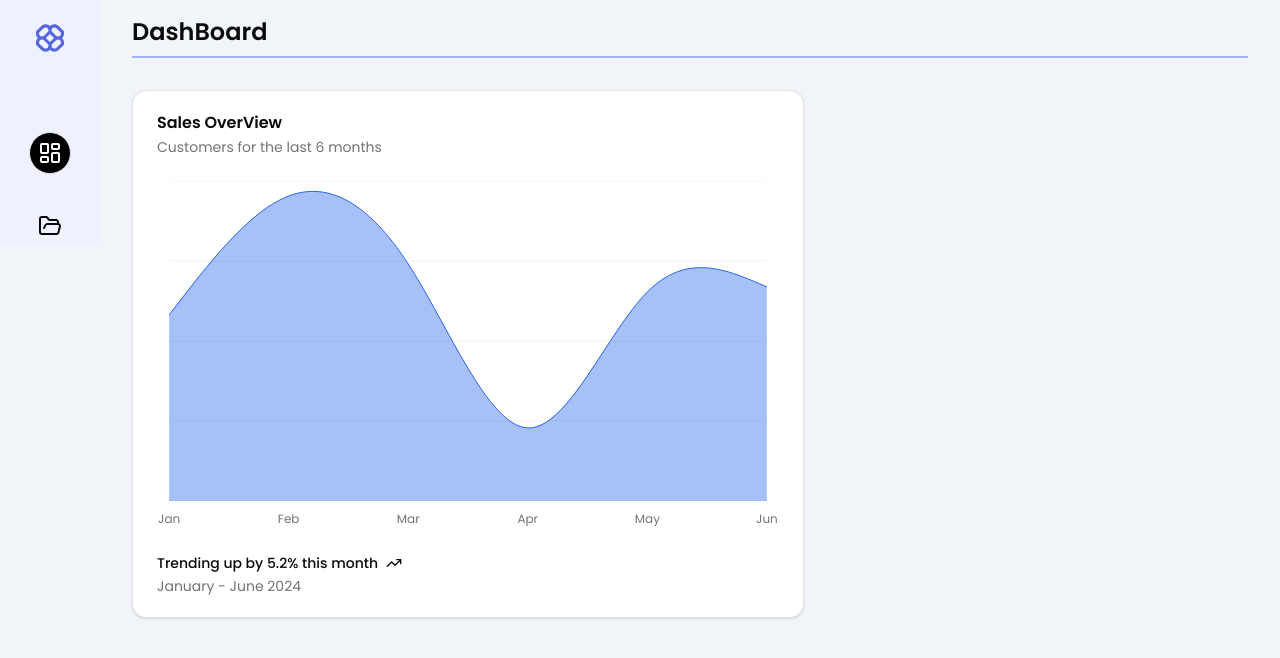
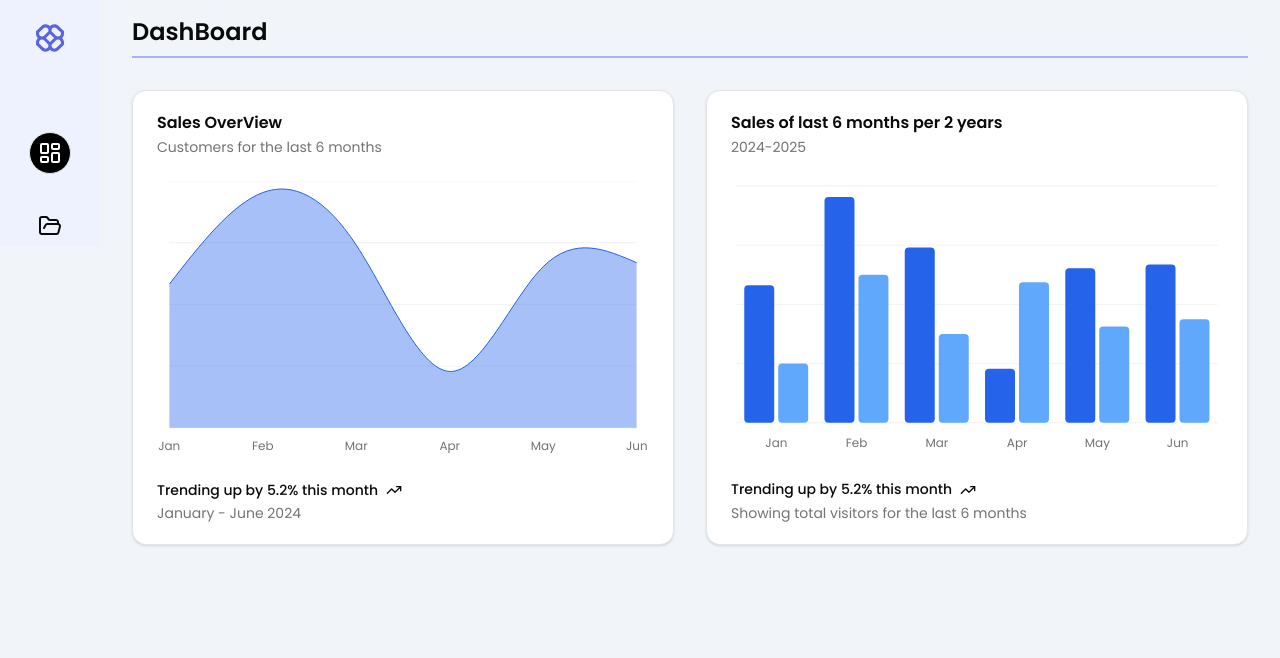
Before and after one commit to lihazinoob/OnBazarAdminPanelFrontEnd, a React (Vite) app: page /dashboard in a window 1280 px wide. Shown: the top 658 px of the page. Built offline with nearby package versions, Linux system fonts and the light colour scheme.

Commit message:
The bar chart is also added. Now make it functional

```diff
--- /dev/null
+++ b/src/Components/Charts/SalesBarChartByYear.tsx
@@ -0,0 +1,77 @@
+"use client"
+
+import { TrendingUp } from "lucide-react"
+import { Bar, BarChart, CartesianGrid, XAxis } from "recharts"
+
+import {
+  Card,
+  CardContent,
+  CardDescription,
+  CardFooter,
+  CardHeader,
+  CardTitle,
+} from "@/Components/ui/card"
+import {
+  ChartConfig,
+  ChartContainer,
+  ChartTooltip,
+  ChartTooltipContent,
+} from "@/Components/ui/chart"
+const chartData = [
+  { month: "January", desktop: 186, mobile: 80 },
+  { month: "February", desktop: 305, mobile: 200 },
+  { month: "March", desktop: 237, mobile: 120 },
+  { month: "April", desktop: 73, mobile: 190 },
+  { month: "May", desktop: 209, mobile: 130 },
+  { month: "June", desktop: 214, mobile: 140 },
+]
+
+const chartConfig = {
+  desktop: {
+    label: "2024",
+    color: "hsl(var(--chart-1))",
+  },
+  mobile: {
+    label: "2025",
+    color: "hsl(var(--chart-2))",
+  },
+} satisfies ChartConfig
+
+export function SalesbarChartByYear() {
+  return (
+    <Card>
+      <CardHeader>
+        <CardTitle>Sales of last 6 months per 2 years</CardTitle>
+        <CardDescription>2024-2025</CardDescription>
+      </CardHeader>
+      <CardContent>
+        <ChartContainer config={chartConfig}>
+          <BarChart accessibilityLayer data={chartData}>
+            <CartesianGrid vertical={false} />
+            <XAxis
+              dataKey="month"
+              tickLine={false}
+              tickMargin={10}
+              axisLine={false}
+              tickFormatter={(value) => value.slice(0, 3)}
+            />
+            <ChartTooltip
+              cursor={false}
+              content={<ChartTooltipContent indicator="dashed" />}
+            />
+            <Bar dataKey="desktop" fill="var(--color-desktop)" radius={4} />
+            <Bar dataKey="mobile" fill="var(--color-mobile)" radius={4} />
+          </BarChart>
+        </ChartContainer>
+      </CardContent>
+      <CardFooter className="flex-col items-start gap-2 text-sm">
+        <div className="flex gap-2 font-medium leading-none">
+          Trending up by 5.2% this month <TrendingUp className="h-4 w-4" />
+        </div>
+        <div className="leading-none text-muted-foreground">
+          Showing total visitors for the last 6 months
+        </div>
+      </CardFooter>
+    </Card>
+  )
+}
--- a/src/Pages/DashBoardPage/DashBoardPage.tsx
+++ b/src/Pages/DashBoardPage/DashBoardPage.tsx
@@ -1,16 +1,20 @@
 import { SalesChart } from "@/Components/Charts/SalesChart";
-
+import { SalesbarChartByYear } from "@/Components/Charts/SalesBarChartByYear";
 export default function DashBoardPage() {
   return (
     <>
       <div className="px-8 py-4">
-        <div className="text-2xl font-semibold mb-2">
-          DashBoard
-        </div>
-        <hr className="border-1 border-indigo-300 shadow-lg shadow-black"/>
+        <div className="text-2xl font-semibold mb-2">DashBoard</div>
+        <hr className="border-1 border-indigo-300 shadow-lg shadow-black" />
         {/* Chart */}
-        <div className="w-full max-w-2xl h-96 mt-8">
-          <SalesChart />
+
+        <div className="flex fle-col gap-8">
+          <div className="w-full max-w-2xl h-96 mt-8">
+            <SalesChart />
+          </div>
+          <div className="w-full max-w-2xl mt-8 ">
+            <SalesbarChartByYear/>
+          </div>
         </div>
       </div>
     </>
```
